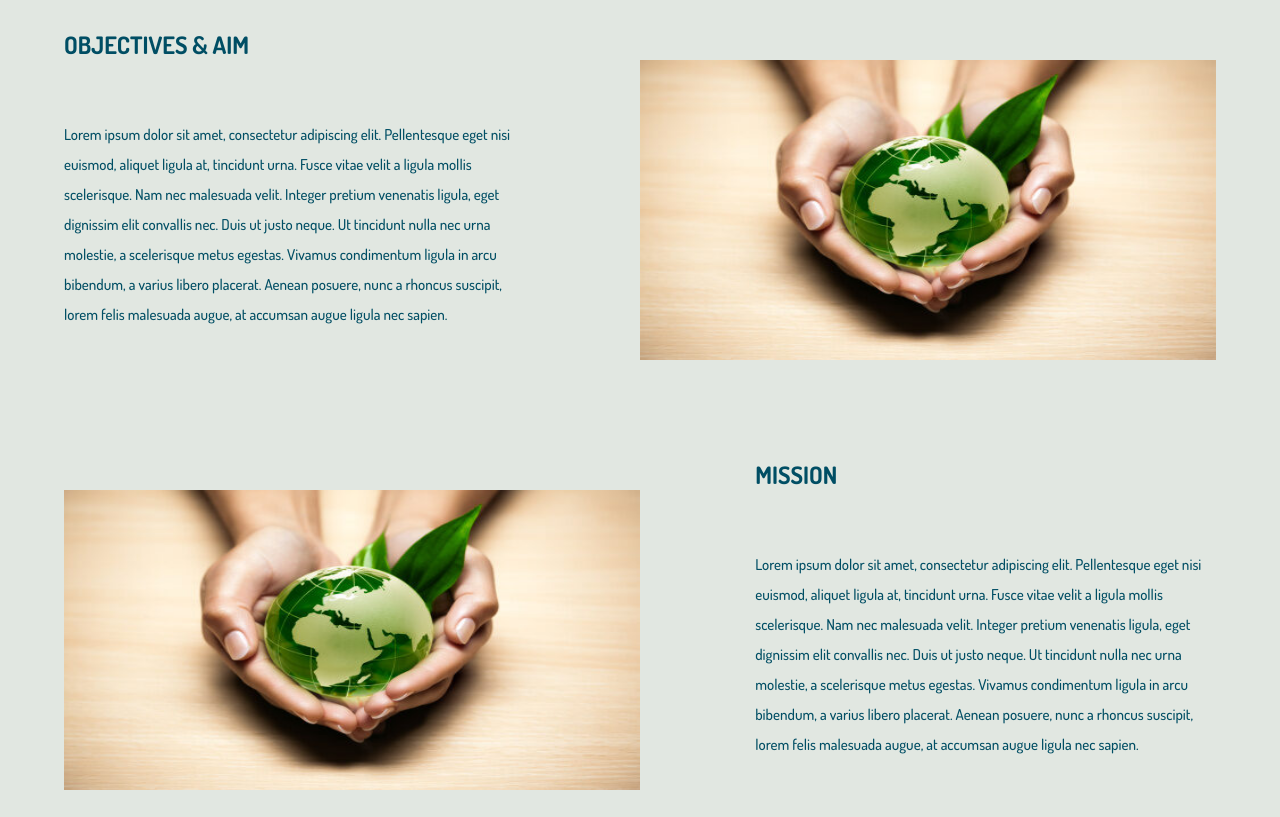
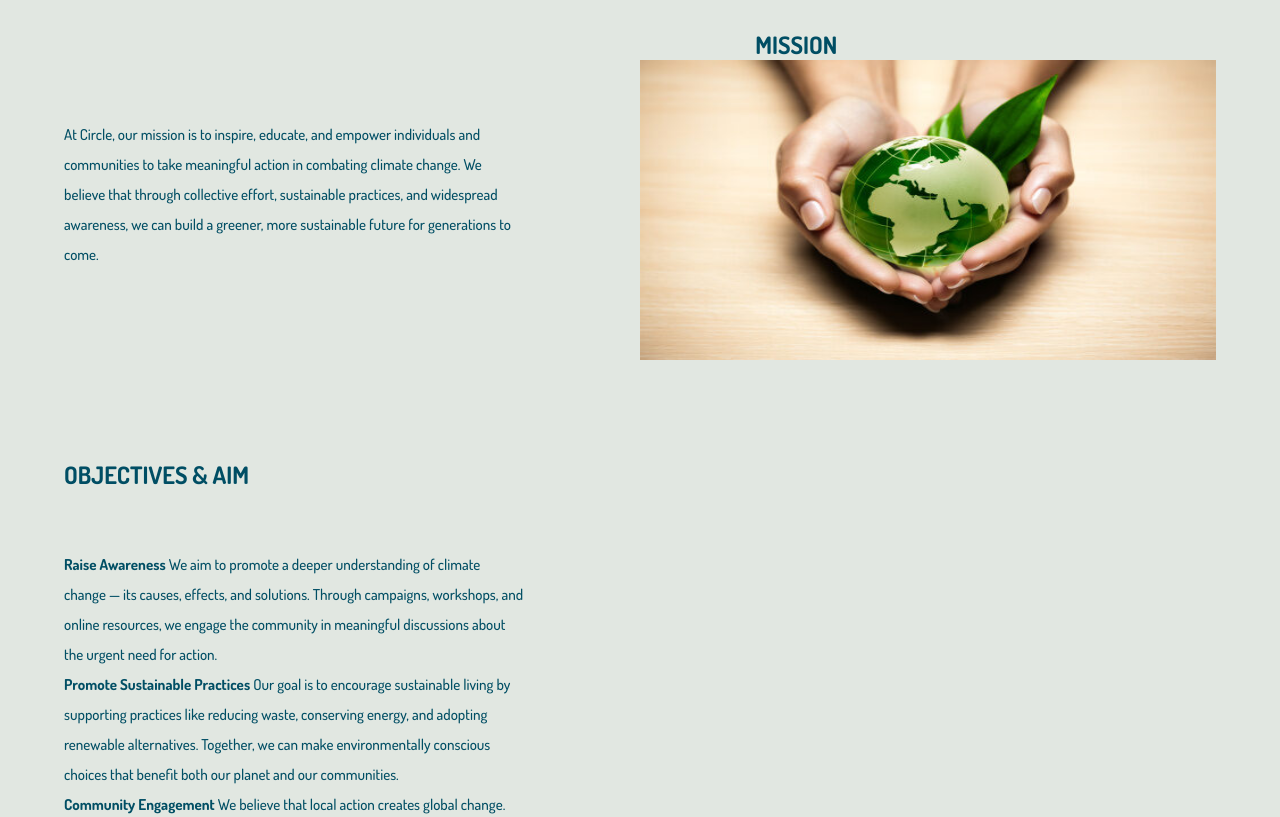
Before and after one commit to peterjeffter/circle, a plain HTML site: page index.html in a window 1280 px wide. Shown: the part 820-1637 px from the top of the page. Drawn offline with Linux system fonts and the light colour scheme.

Commit message:
Update index.html

```diff
--- a/index.html
+++ b/index.html
@@ -20,8 +20,8 @@
         <i class="fa-solid fa-ellipsis-vertical menu-btn"></i>
 
         <div class="right-side">
-           <span class="about-tag">About Us</span>
-           <span class="getintouch">Get Involved</span>
+           <span class="about-tag">ABOUT US</span>
+           <span class="getintouch">GET INVOLVED </span>
         </div>
     </div>
     <div class="slideshow">
@@ -30,35 +30,45 @@
 
     <div class="objs hidden">
 
-        <section class="objectives slide-in-left hidden">
-            <h2>OBJECTIVES & AIM</h2>
+        <section class="mission slide-in-left hidden">
+            <h2>MISSION</h2>
             <div class="details">
                 <p class="objwrite">
-                    Lorem ipsum dolor sit amet, consectetur adipiscing elit. Pellentesque eget nisi
-                    euismod, aliquet ligula at, tincidunt urna. Fusce vitae velit a ligula mollis
-                    scelerisque. Nam nec malesuada velit. Integer pretium venenatis ligula, eget
-                    dignissim elit convallis nec. Duis ut justo neque. Ut tincidunt nulla nec urna
-                    molestie, a scelerisque metus egestas. Vivamus condimentum ligula in arcu
-                    bibendum, a varius libero placerat. Aenean posuere, nunc a rhoncus suscipit,
-                    lorem felis malesuada augue, at accumsan augue ligula nec sapien.
+                    At Circle, our mission is to inspire, educate, and empower individuals and communities
+                    to take meaningful action in combating climate change. We believe that through collective
+                    effort, sustainable practices, and widespread awareness, we can build a greener, more sustainable
+                    future for generations to come.
                 </p>
 
                 <img src="climatechange.jpg" alt="">
             </div>
         </section>
 
-        <section class="mission slide-in-right hidden">
-            <h2>MISSION</h2>
+        <section class="objectives slide-in-right hidden">
+            <h2>OBJECTIVES & AIM</h2>
             <div class="details">
-                <img src="climatechange.jpg" alt="">
+
                 <p class="objwrite">
-                    Lorem ipsum dolor sit amet, consectetur adipiscing elit. Pellentesque eget nisi
-                    euismod, aliquet ligula at, tincidunt urna. Fusce vitae velit a ligula mollis
-                    scelerisque. Nam nec malesuada velit. Integer pretium venenatis ligula, eget
-                    dignissim elit convallis nec. Duis ut justo neque. Ut tincidunt nulla nec urna
-                    molestie, a scelerisque metus egestas. Vivamus condimentum ligula in arcu
-                    bibendum, a varius libero placerat. Aenean posuere, nunc a rhoncus suscipit,
-                    lorem felis malesuada augue, at accumsan augue ligula nec sapien.
+                    <span style="font-weight: bold;">Raise Awareness</span>
+                    We aim to promote a deeper understanding of climate change — its causes, effects, and solutions. Through campaigns, workshops, and online resources, we engage the community in meaningful discussions about the urgent need for action.
+                    <br>
+                    <span style="font-weight: bold;">Promote Sustainable Practices</span>
+                    Our goal is to encourage sustainable living by supporting practices like reducing waste, conserving energy, and adopting renewable alternatives. Together, we can make environmentally conscious choices that benefit both our planet and our communities.
+                    <br>
+                    <span style="font-weight: bold;">Community Engagement</span>
+                    We believe that local action creates global change. Circle organizes community projects such as tree planting, clean-up initiatives, recycling drives, and educational workshops. We invite individuals and groups to actively participate in climate-positive actions.
+                    <br>
+                    <span style="font-weight: bold;">Empower the Youth</span>
+                    Youth are the future, and at Circle, we are committed to nurturing a new generation of environmental leaders. Through schools, youth clubs, and online platforms, we equip young people with the knowledge and skills they need to advocate for the planet.
+                    <br>
+                    <span style="font-weight: bold;">Collaboration for Greater Impact</span>
+                    No single organization can solve the climate crisis alone. That’s why we actively collaborate with like-minded organizations, governments, and local leaders to strengthen our collective voice and broaden our impact.
+<br>
+                    <span style="font-weight: bold;">Advocate for Climate Policies</span>
+                    We advocate for policies that prioritize climate justice and environmental protection. By supporting initiatives that promote a green economy and sustainable development, we push for systemic change at local, national, and global levels.
+<br>
+                    <span style="font-weight: bold;">Monitor & Measure Progress</span>
+                    To ensure we are making real change, Circle regularly evaluates the impact of our initiatives. We set measurable goals, track our progress, and remain accountable to our community, partners, and the environment.
                 </p>
 
             </div>
@@ -114,10 +124,8 @@
         <section class="circle">
             <h3>CIRCLE</h3>
             <span>
-                Circle is a climate awareness group
-                Circle is a climate awareness group
-                Circle is a climate awareness group
-                Circle is a climate awareness group
+                Circle is a climate awareness group focused on inspiring individuals and communities to takae meaningful
+                action in combating climate change
             </span>
             <button class="contact-btn">Contact Us</button>
         </section>
```
